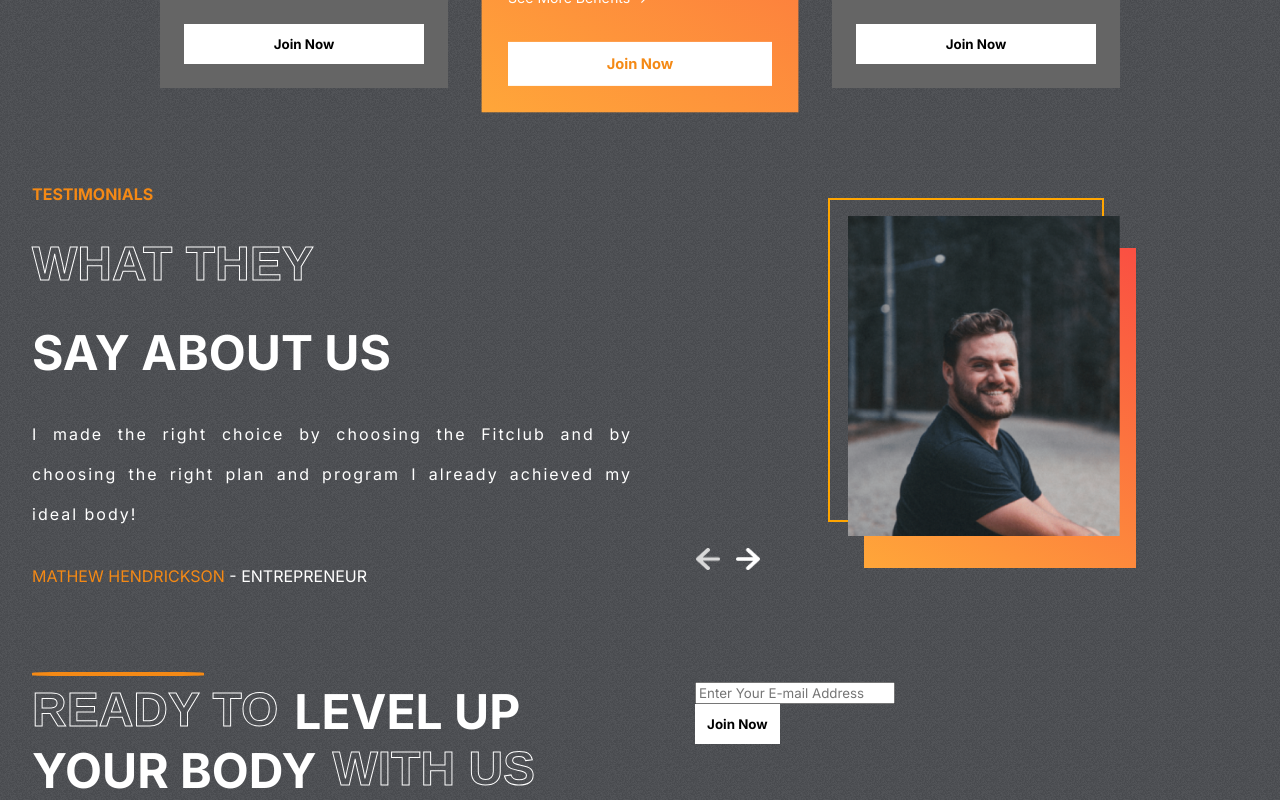
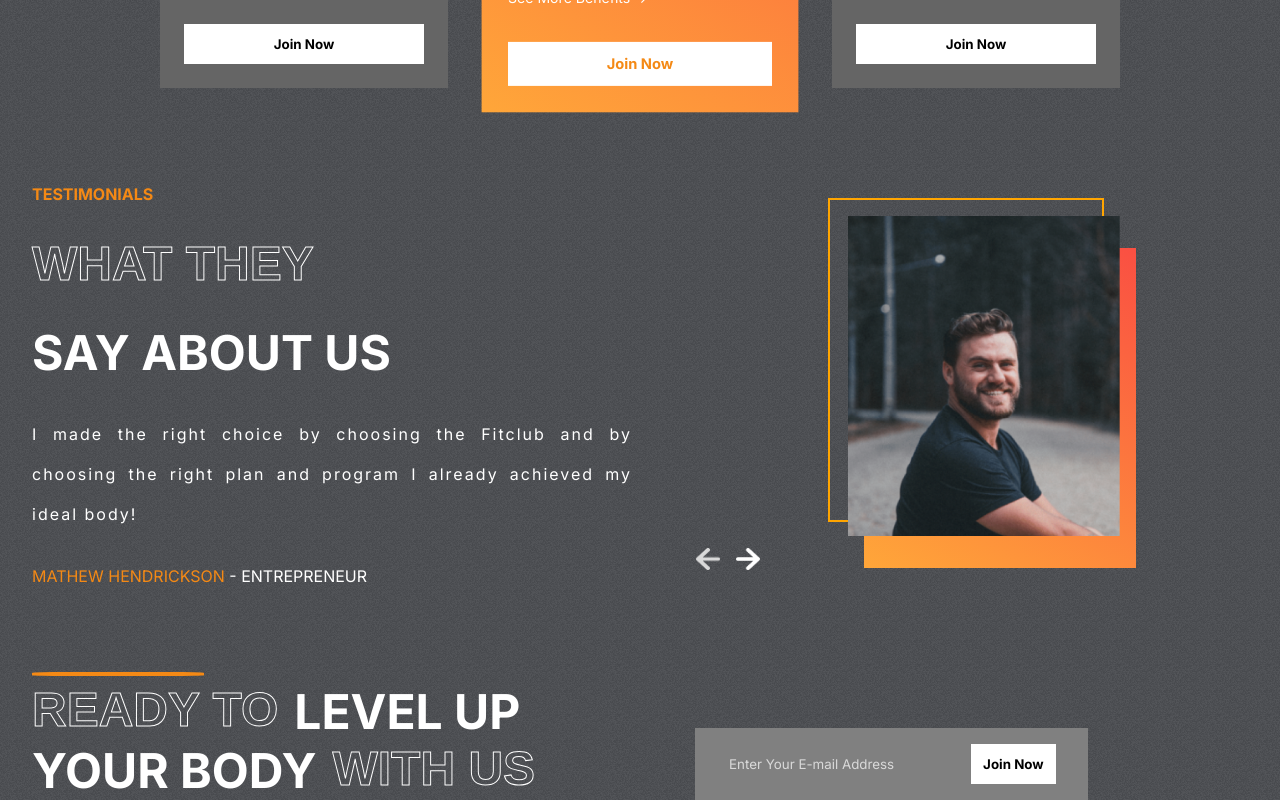
Before and after one commit to pallab17/Fithelp.o, a React (Create React App) app: page / in a window 1280 px wide. Shown: the part 2420-3220 px from the top of the page. Built offline with nearby package versions, Linux system fonts and the light colour scheme.

Commit message:
files updated

```diff
--- a/src/components/Join/Join.css
+++ b/src/components/Join/Join.css
@@ -24,3 +24,29 @@
     display: flex;
     gap: 1rem;
 }
+.right-j{
+
+    display: flex;
+    justify-content: center;
+    align-items: flex-end;
+
+
+}
+
+.email-container{
+    display: flex;
+    gap: 3rem;
+    background-color: gray;
+    padding: 1rem 2rem;
+
+}
+.email-container>input{
+    background-color:transparent;
+    border: none;
+    outline: none;
+    color: var(--lightgray);
+}
+::placeholder{
+    color: var(--lightgray);
+
+}
```
